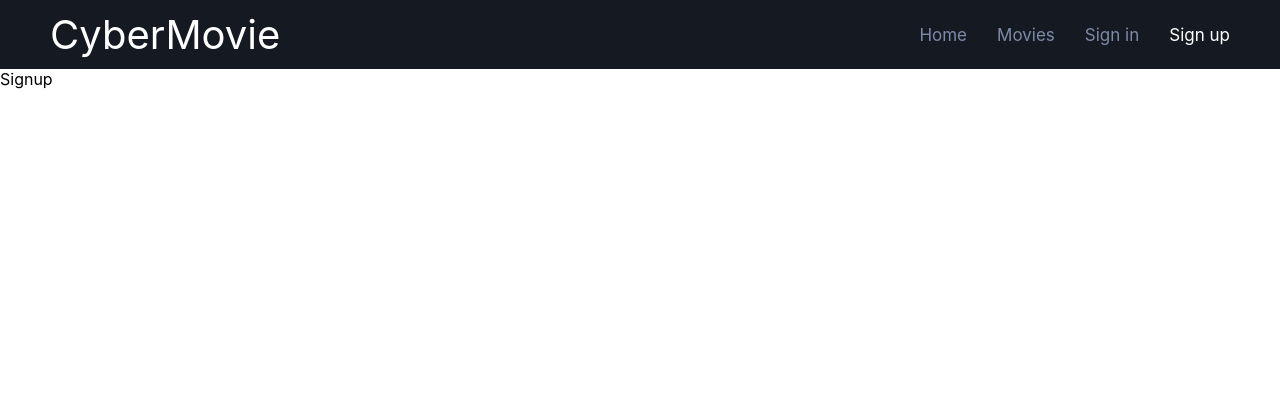
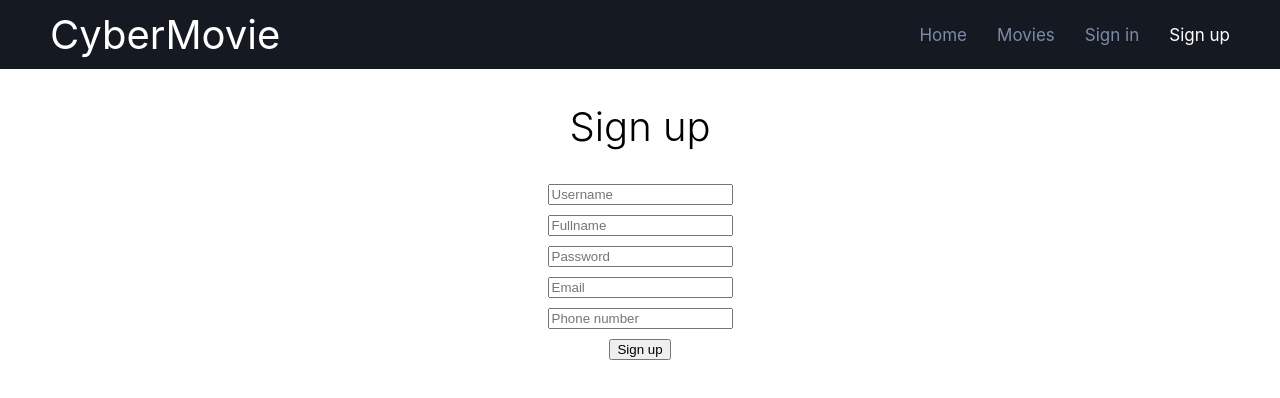
Before and after one commit to hungdev1108/movie-project-dnh, a React (Create React App) app: page /signup in a window 1280 px wide. Shown: the top 398 px of the page. Built offline with nearby package versions, Linux system fonts and the light colour scheme.

Commit message:
sigin-signup

```diff
--- a/package.json
+++ b/package.json
@@ -8,6 +8,7 @@
     "@testing-library/user-event": "^13.5.0",
     "antd": "^4.22.4",
     "axios": "^0.27.2",
+    "formik": "^2.2.9",
     "immer": "^9.0.15",
     "react": "^18.2.0",
     "react-dom": "^18.2.0",
@@ -16,7 +17,8 @@
     "react-scripts": "5.0.1",
     "redux": "^4.2.0",
     "redux-thunk": "^2.4.1",
-    "web-vitals": "^2.1.4"
+    "web-vitals": "^2.1.4",
+    "yup": "^0.32.11"
   },
   "scripts": {
     "start": "react-scripts start",
--- a/src/app/Store.js
+++ b/src/app/Store.js
@@ -1,4 +1,5 @@
 import bookingReducer from "features/booking/bookingSlice";
+import authReducer from "features/authentication/authSlice";
 import { createStore, combineReducers, applyMiddleware, compose } from "redux";
 import thunk from "redux-thunk";
 
@@ -6,6 +7,7 @@ const rootReducer = combineReducers({
   // Key booking => Slice (reducer)
   // reducer quản lý nhiều state
   booking: bookingReducer,
+  auth: authReducer,
 });
 
 // middleware: lưu thông tin nhưng action được gửi lên store
--- a/src/features/authentication/action.js
+++ b/src/features/authentication/action.js
@@ -0,0 +1 @@
+export const SET_PROFILE = "auth/SET_PROFILE";
--- a/src/features/authentication/authSlice.js
+++ b/src/features/authentication/authSlice.js
@@ -0,0 +1,12 @@
+const initialState = {
+  profile: null,
+};
+
+const reducer = (state = initialState, action) => {
+  switch (action.type) {
+    default:
+      return state;
+  }
+};
+
+export default reducer;
--- a/src/features/authentication/pages/Signin/Index.jsx
+++ b/src/features/authentication/pages/Signin/Index.jsx
@@ -1,9 +1,91 @@
-import React from 'react'
+import { Button, Input } from "antd";
+import instance from "api/instance";
+import { useFormik } from "formik";
+import { useState } from "react";
+import { useDispatch } from "react-redux";
+import { useHistory } from "react-router-dom";
+import * as yup from "yup";
+import styles from "./style.module.css";
+
+const schema = yup.object().shape({
+  taiKhoan: yup.string().required("*Trường này bắt buộc nhập!"),
+  matKhau: yup.string().required("*Trường này bắt buộc nhập!").min(8, "Mật khẩu phải từ 8 đến 16 ký tự!"),
+});
 
 function Signin() {
+  const dispatch = useDispatch();
+  const history = useHistory();
+  const [isLoading, setIsLoading] = useState(false);
+
+  const formik = useFormik({
+    initialValues: {
+      taiKhoan: "",
+      matKhau: "",
+    },
+
+    onSubmit: (values) => {
+      signIn(values);
+    },
+    validationSchema: schema,
+  });
+
+  const signIn = async (user) => {
+    try {
+      setIsLoading(true);
+      const res = await instance.request({
+        url: "/api/QuanLyNguoiDung/DangNhap",
+        method: "POST",
+        data: user,
+      });
+
+      const profile = { ...res.data.content };
+      delete profile.accessToken;
+
+      localStorage.setItem("token", res.data.content.accessToken);
+      dispatch({
+        type: "SET_PROFILE",
+        payload: profile,
+      });
+      history.push("/");
+    } catch (error) {
+      console.log(error.response.data);
+    } finally {
+      setIsLoading(false);
+    }
+  };
+
   return (
-    <div>Signin</div>
-  )
+    <div>
+      <h2 className={styles.title}>Sign up</h2>
+      <form onSubmit={formik.handleSubmit} className={styles.form}>
+        <Input
+          name="taiKhoan"
+          onChange={formik.handleChange}
+          onBlur={formik.handleBlur}
+          className={styles.input}
+          type="text"
+          placeholder="Username"
+        />
+        {formik.touched.taiKhoan && formik.errors.taiKhoan && (
+          <p className={styles.errorText}>{formik.errors.taiKhoan}</p>
+        )}
+
+        <Input
+          name="matKhau"
+          onChange={formik.handleChange}
+          onBlur={formik.handleBlur}
+          className={styles.input}
+          type="password"
+          placeholder="Password"
+        />
+        {formik.touched.matKhau && formik.errors.matKhau && <p className={styles.errorText}>{formik.errors.matKhau}</p>}
+
+        <Button htmlType="submit" type="primary" loading={isLoading}>
+          Sign In
+        </Button>
+      </form>
+    </div>
+  );
 }
 
-export default Signin
+export default Signin;
--- a/src/features/authentication/pages/Signin/style.module.css
+++ b/src/features/authentication/pages/Signin/style.module.css
@@ -0,0 +1,27 @@
+.title {
+  font-size: 40px;
+  font-weight: 300;
+  text-align: center;
+}
+
+.form {
+  width: 50%;
+  margin: 0 auto;
+  text-align: center;
+  display: flex;
+  flex-direction: column;
+  justify-content: center;
+  align-items: center;
+}
+
+.input {
+  margin-bottom: 10px;
+}
+
+.errorText {
+  font-size: 12px;
+  font-style: italic;
+  color: #ff0000;
+  text-align: left;
+  width: 100%;
+}
--- a/src/features/authentication/pages/Signup/Index.jsx
+++ b/src/features/authentication/pages/Signup/Index.jsx
@@ -1,9 +1,123 @@
-import React from 'react'
+import { Button, Input } from "antd";
+import instance from "api/instance";
+import { useFormik } from "formik";
+import { useState } from "react";
+import { useHistory } from "react-router-dom";
+import * as yup from "yup";
+import styles from "./style.module.css";
+
+//Phone regex
+const phoneRegExp = /(84|0)+([0-9]{9})\b/;
+
+const schema = yup.object().shape({
+  taiKhoan: yup.string().required("*Trường này bắt buộc nhập!"),
+  matKhau: yup.string().required("*Trường này bắt buộc nhập!").min(8, "Mật khẩu phải từ 8 đến 16 ký tự!"),
+  hoTen: yup
+    .string()
+    .required("*Trường này bắt buộc nhập!")
+    .matches(/^[A-Za-z ]+$/g, "Họ tên không đúng định dạng!"),
+  email: yup.string().required("*Trường này bắt buộc nhập!").email("Email không hợp lệ!"),
+  soDt: yup.string().required("*Trường này bắt buộc nhập").matches(phoneRegExp, "Số điện thoại không hợp lệ!"),
+});
 
 function Signup() {
+  const history = useHistory();
+  const [isLoading, setIsLoading] = useState(false);
+
+  const formik = useFormik({
+    initialValues: {
+      taiKhoan: "",
+      matKhau: "",
+      email: "",
+      soDt: "",
+      maNhom: "",
+      hoTen: "",
+    },
+
+    onSubmit: (values) => {
+      const newUser = { ...values, maNhom: "GP02" };
+      signUp(newUser);
+    },
+
+    validationSchema: schema,
+  });
+
+  const signUp = async (user) => {
+    try {
+      setIsLoading(true);
+      const res = await instance.request({
+        url: "/api/QuanLyNguoiDung/DangKy",
+        method: "POST",
+        data: user,
+      });
+      console.log(res.data);
+      history.push("/signin");
+    } catch (error) {
+      console.log(error.response.data);
+    } finally {
+      setIsLoading(false);
+    }
+  };
+
   return (
-    <div>Signup</div>
-  )
+    <div>
+      <h2 className={styles.title}>Sign up</h2>
+      <form onSubmit={formik.handleSubmit} className={styles.form}>
+        <Input
+          name="taiKhoan"
+          onChange={formik.handleChange}
+          onBlur={formik.handleBlur}
+          className={styles.input}
+          type="text"
+          placeholder="Username"
+        />
+        {formik.touched.taiKhoan && formik.errors.taiKhoan && (
+          <p className={styles.errorText}>{formik.errors.taiKhoan}</p>
+        )}
+        <Input
+          name="hoTen"
+          onChange={formik.handleChange}
+          onBlur={formik.handleBlur}
+          className={styles.input}
+          type="text"
+          placeholder="Fullname"
+        />
+        {formik.touched.hoTen && formik.errors.hoTen && <p className={styles.errorText}>{formik.errors.hoTen}</p>}
+        <Input
+          name="matKhau"
+          onChange={formik.handleChange}
+          onBlur={formik.handleBlur}
+          className={styles.input}
+          type="password"
+          placeholder="Password"
+        />
+        {formik.touched.matKhau && formik.errors.matKhau && <p className={styles.errorText}>{formik.errors.matKhau}</p>}
+
+        <Input
+          name="email"
+          onChange={formik.handleChange}
+          onBlur={formik.handleBlur}
+          className={styles.input}
+          type="text"
+          placeholder="Email"
+        />
+        {formik.touched.email && formik.errors.email && <p className={styles.errorText}>{formik.errors.email}</p>}
+
+        <Input
+          name="soDt"
+          onChange={formik.handleChange}
+          onBlur={formik.handleBlur}
+          className={styles.input}
+          type="text"
+          placeholder="Phone number"
+        />
+        {formik.touched.soDt && formik.errors.soDt && <p className={styles.errorText}>{formik.errors.soDt}</p>}
+        <Button htmlType="submit" type="primary" loading={isLoading}>
+          Sign up
+        </Button>
+      </form>
+    </div>
+  );
 }
 
-export default Signup
+export default Signup;
--- a/src/features/authentication/pages/Signup/style.module.css
+++ b/src/features/authentication/pages/Signup/style.module.css
@@ -0,0 +1,27 @@
+.title {
+  font-size: 40px;
+  font-weight: 300;
+  text-align: center;
+}
+
+.form {
+  width: 50%;
+  margin: 0 auto;
+  text-align: center;
+  display: flex;
+  flex-direction: column;
+  justify-content: center;
+  align-items: center;
+}
+
+.input {
+  margin-bottom: 10px;
+}
+
+.errorText {
+  font-size: 12px;
+  font-style: italic;
+  color: #ff0000;
+  text-align: left;
+  width: 100%;
+}
```
Also changed, not shown: 1 other file (tests, documents, lock files or other folders).
